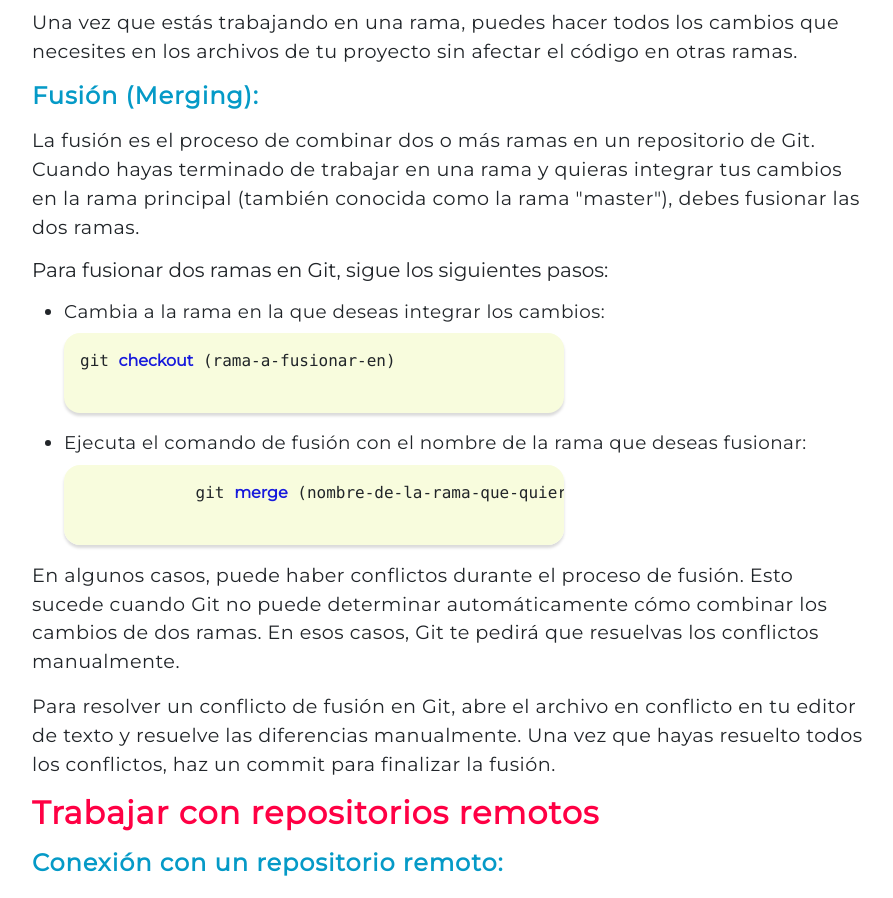
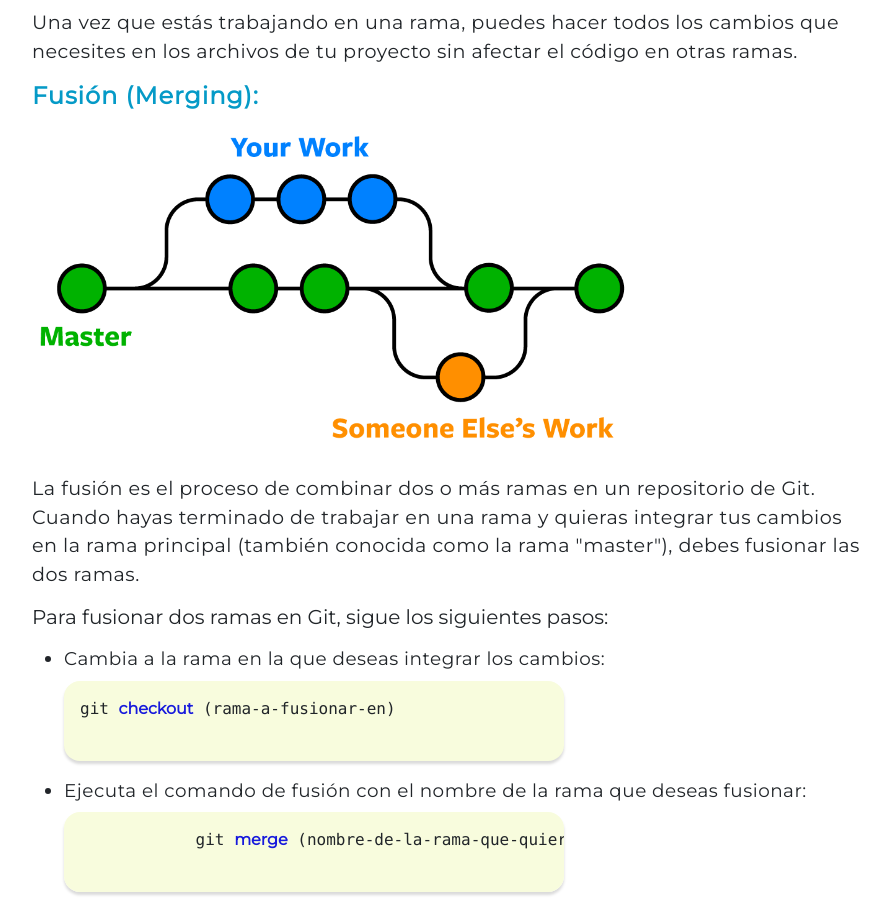
Before and after one commit to FrancoAlderete33/blog-Angular, an Angular app: page /post-3 in a window 1280 px wide. Shown: the part 6320-7218 px from the top of the page, without its empty margins (50-943 px from the left). Built offline with nearby package versions, Linux system fonts and the light colour scheme.

Commit message:
Nueva imagen en post-3

```diff
--- a/src/app/post-three/post-three.component.html
+++ b/src/app/post-three/post-three.component.html
@@ -215,6 +215,8 @@
 
         <h4>Fusión (Merging):</h4>
 
+        <img src="../../assets/git-branches-merge.png" class="img-fluid rounded" width="600px" height="400px" alt="">
+
         <p>La fusión es el proceso de combinar dos o más ramas en un repositorio de Git. Cuando hayas terminado de trabajar en una rama y quieras integrar tus cambios en la rama principal (también conocida como la rama "master"), debes fusionar las dos ramas.</p>
 
         <h5>Para fusionar dos ramas en Git, sigue los siguientes pasos:</h5>
```
Also changed, not shown: src/assets/git-branches-merge.png (added).
